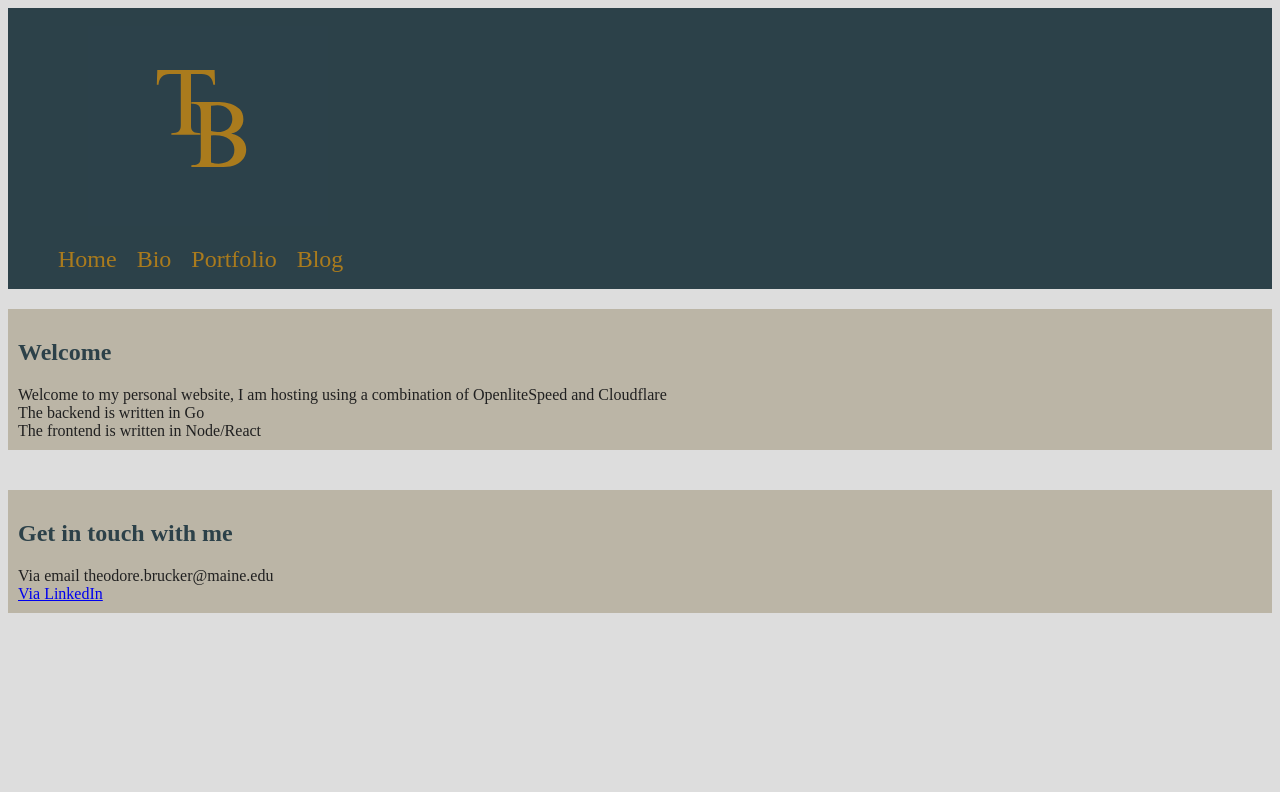
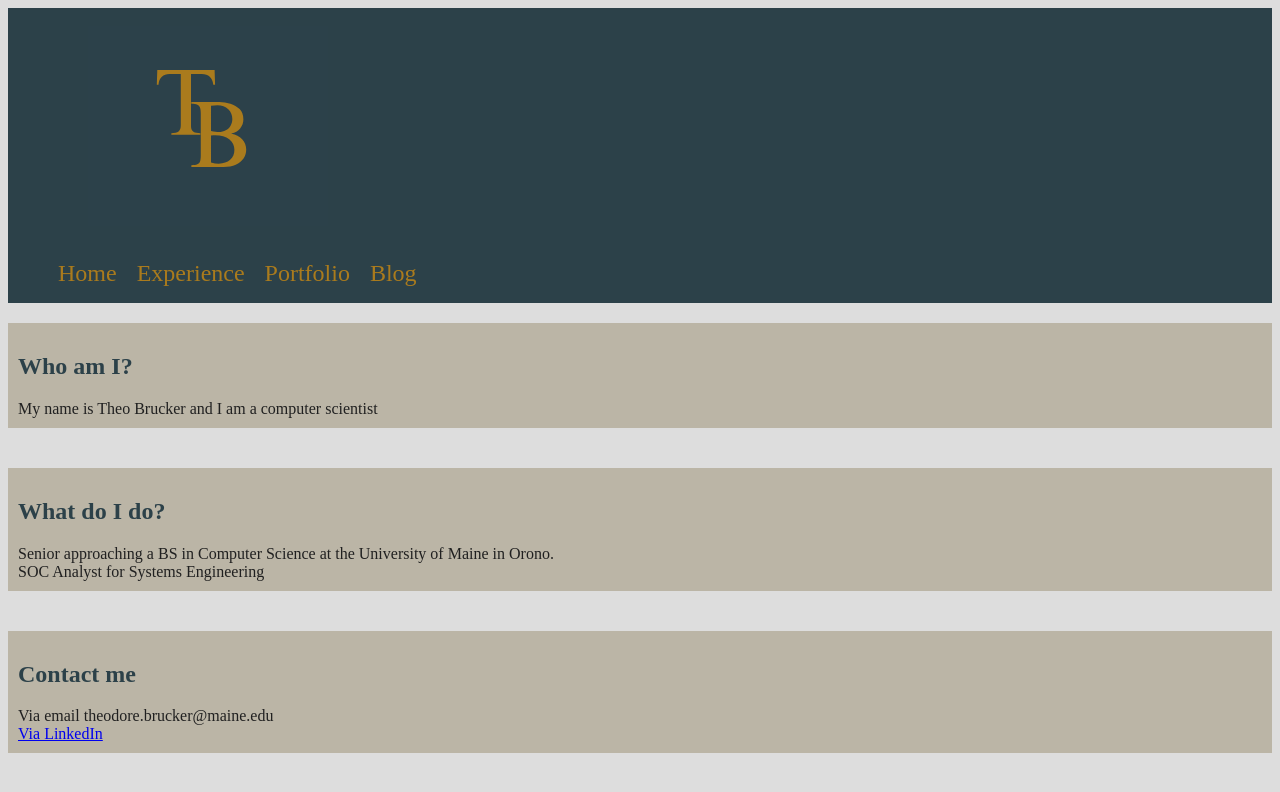
Before and after one commit to theodore-brucker/blogsite, a React (Create React App) app in the folder frontend/: page /home in a window 1280 px wide. Shown: the top 792 px of the page. Built offline with nearby package versions, Linux system fonts and the light colour scheme.

Commit message:
some more visual changes to better organize what info is on the site

```diff
--- a/frontend/src/App.js
+++ b/frontend/src/App.js
@@ -1,6 +1,6 @@
 import { Routes, Route } from "react-router-dom";
 import Layout from "./components/Layout";
-import Bio from "./pages/Bio";
+import Experience from "./pages/Experience";
 import Portfolio from "./pages/Portfolio";
 import Blog from "./pages/Blog";
 import Home from "./pages/Home";
@@ -11,7 +11,7 @@ function App() {
       <Route path='/' element={<Layout/>}>
 
         <Route path='home' element={<Home/>}/>
-        <Route path='bio' element={<Bio/>}/>
+        <Route path='experience' element={<Experience/>}/>
         <Route path='portfolio' element={<Portfolio/>}/>
         <Route path='blog' element={<Blog/>}/>
 
--- a/frontend/src/components/Banner.js
+++ b/frontend/src/components/Banner.js
@@ -9,7 +9,7 @@ const Banner = () => {
         <Logo />  <br/>
         <ul class="navbar">
           <a href="/home">Home</a>
-          <a href="/bio">Bio</a>
+          <a href="/experience">Experience</a>
           <a href="/portfolio">Portfolio</a>
           <a href="/blog">Blog</a>
         </ul>
--- a/frontend/src/pages/Bio.js
+++ b/frontend/src/pages/Experience.js
@@ -1,7 +1,7 @@
 import React from "react";
-import styles from "../styles/pages/_bio.scss";
+import styles from "../styles/pages/_experience.scss";
 
-const Bio = () => {
+const Experience = () => {
   return (
     <span style={styles}>
       <div class="content">
@@ -31,4 +31,4 @@ const Bio = () => {
   );
 };
 
-export default Bio;
+export default Experience;
--- a/frontend/src/pages/Home.js
+++ b/frontend/src/pages/Home.js
@@ -4,15 +4,19 @@ const Home = () => {
   return (
     <span>
       <div class="content">
-        <h2>Welcome</h2>
-        Welcome to my personal website, I am hosting using a combination of
-        OpenliteSpeed and Cloudflare
-        <br />
-        The backend is written in Go <br />
-        The frontend is written in Node/React <br />
+        <h2>Who am I?</h2>
+        My name is Theo Brucker and I am a computer scientist
       </div>
+
       <div class="content">
-        <h2>Get in touch with me</h2>
+        <h2>What do I do?</h2>
+        Senior approaching a BS in Computer Science at the University of Maine
+        in Orono. <br />
+        SOC Analyst for Systems Engineering
+      </div>
+
+      <div class="content">
+        <h2>Contact me</h2>
         Via email theodore.brucker@maine.edu <br />
         <a href="https://www.linkedin.com/in/theobrucker">Via LinkedIn</a>
       </div>
--- a/frontend/src/styles/layout/_banner.scss
+++ b/frontend/src/styles/layout/_banner.scss
@@ -20,7 +20,7 @@ nav {
     }
 
     svg{
-
+        display: block;
         width: 400px;
         height: 200px;
     }
```
Also changed, not shown: frontend/src/styles/pages/_experience.scss (renamed from frontend/src/styles/pages/_bio.scss).
